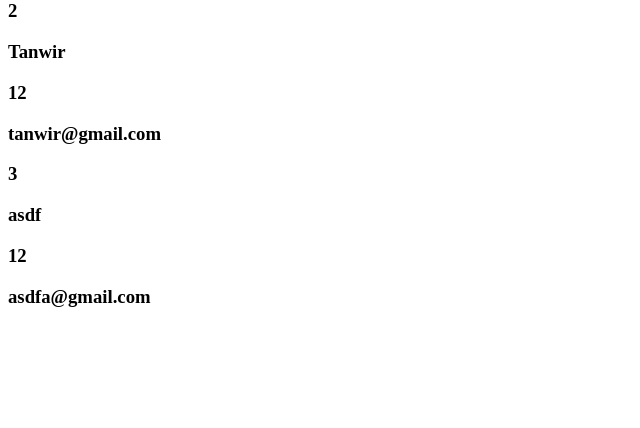
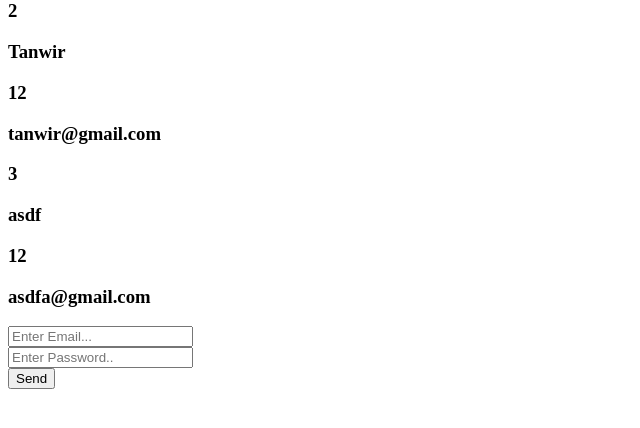
Before and after one commit to harshverma036/django_learn_demo, a Django app: page /demo/home/ in a window 1280 px wide. Shown: the part 279-707 px from the top of the page, without its empty margins (0-640 px from the left). Run offline with Django 3.2, Linux system fonts and the light colour scheme; data comes from the database, SQL or seed files in the repository.

Commit message:
form data from POST, validation

```diff
--- /dev/null
+++ b/demoapp/forms.py
@@ -0,0 +1,5 @@
+from django import forms
+
+class Contact(forms.Form):
+    email = forms.CharField(widget=forms.EmailInput(attrs={'class': 'form-control', 'placeholder': 'Enter Email...' }))
+    password = forms.CharField(widget=forms.PasswordInput({ 'placeholder': 'Enter Password..' }))
--- a/demoapp/templates/demoapp/index.html
+++ b/demoapp/templates/demoapp/index.html
@@ -10,12 +10,24 @@
   </head>
   <body>
     <h1>Welcome To DemoApp Template</h1> <br />
+    {% if students %}
       {% for student in students  %}
         <h3>{{ student.id }}</h3>
         <h3>{{ student.name }}</h3>
         <h3>{{ student.stuClass }}</h3>
         <h3>{{ student.stuEmail }}</h3>
       {% endfor %}
+    {% endif %}
+    {% if form_data %}
+      <h1>{{ form_data.email }}</h1>
+      <h1>{{ form_data.password }}</h1>
+    {% endif %}
+    <form action="" method="post">
+      {% csrf_token %}
+      {{ contact.email }} <br>
+      {{ contact.password }} <br>
+      <button type="submit">Send</button>
+    </form>
     <!-- <img src="{% static 'images/demo.jpg' %}" alt="Static image" /> -->
     <script src="{% static 'js/app.js' %}"></script>
   </body>
--- a/demoapp/views.py
+++ b/demoapp/views.py
@@ -1,7 +1,20 @@
 from django.shortcuts import render
 from django.http import HttpResponse
 from .models import StudentDetails
+from .forms import Contact
 
 def home_page(request):
-    students = StudentDetails.objects.all()
-    return render(request, 'demoapp/index.html', {'students': students})
+    form_data = None
+    students = None
+    if request.method == 'POST':
+        cont = Contact(request.POST)
+        if cont.is_valid():
+            print(cont.cleaned_data['email'])
+            print(cont.cleaned_data['password'])
+            form_data = { 'email': cont.cleaned_data['email'], 'password': cont.cleaned_data['password'] }
+        else:
+            print('Invalid Data')
+    else:
+        cont = Contact()
+        students = StudentDetails.objects.all()
+    return render(request, 'demoapp/index.html', {'students': students, 'contact': cont, 'form_data': form_data})
--- a/djangodemo/settings.py
+++ b/djangodemo/settings.py
@@ -82,7 +82,7 @@ WSGI_APPLICATION = 'djangodemo.wsgi.application'
 DATABASES = {
     'default': {
         'ENGINE': 'django.db.backends.sqlite3',
-        'NAME': BASE_DIR / 'db.sqlite3',
+        'NAME': str(BASE_DIR / 'db.sqlite3'),
     }
 }
 
```
Also changed, not shown: demoapp/migrations/0002_auto_20210612_0734.py (added). Lines whose indentation alone changed are shown as unchanged.
